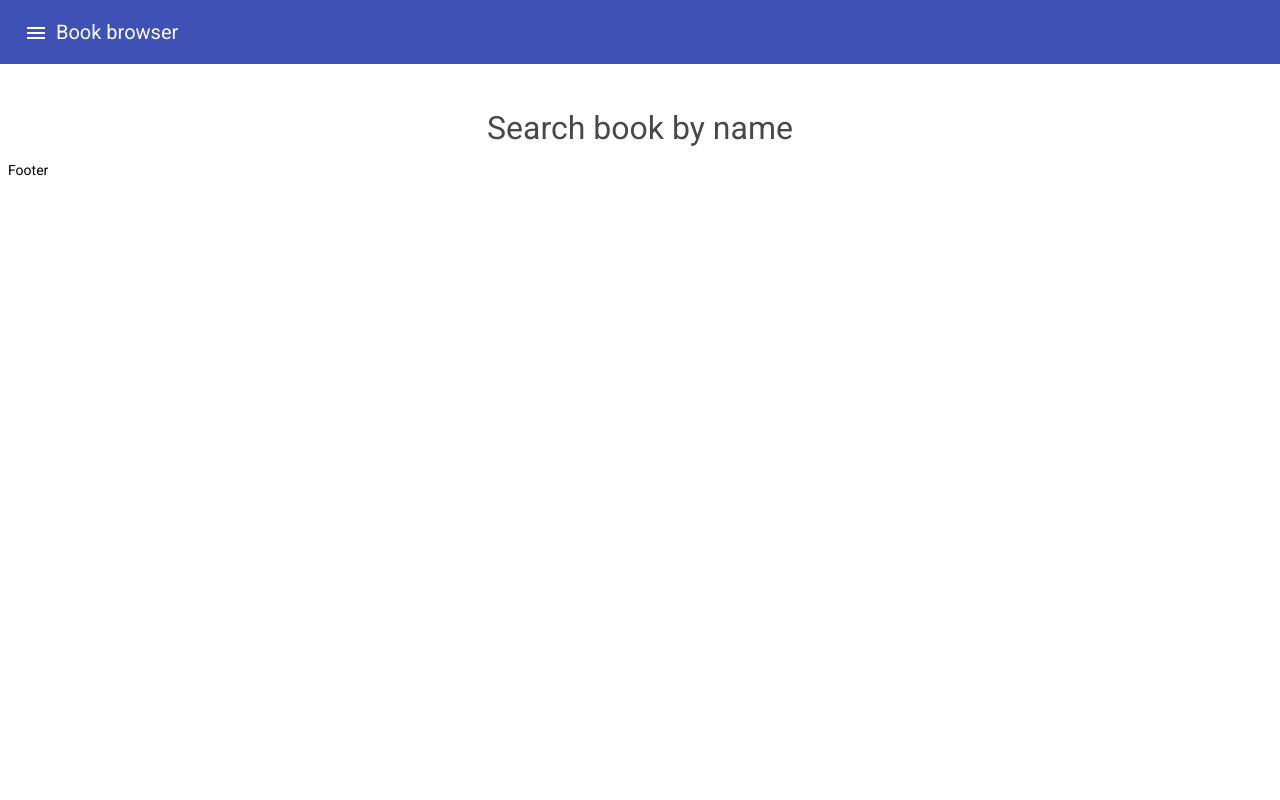
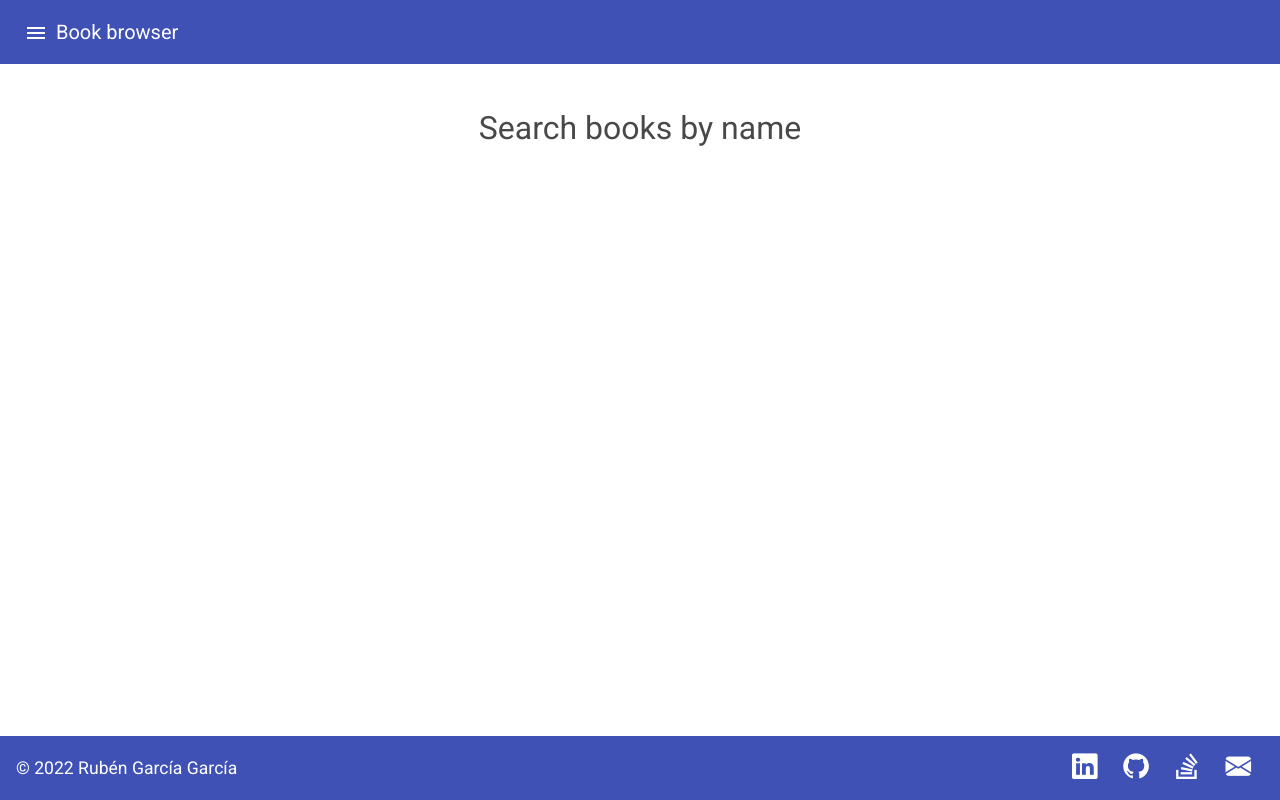
Before and after one commit to rubentxogg/book-browser, an Angular app: page /books-by-name in a window 1280 px wide. Built offline with nearby package versions, Linux system fonts and the light colour scheme.

Commit message:
[ADD] footer

```diff
--- a/package.json
+++ b/package.json
@@ -20,6 +20,7 @@
     "@angular/platform-browser": "^14.0.0",
     "@angular/platform-browser-dynamic": "^14.0.0",
     "@angular/router": "^14.0.0",
+    "bootstrap-icons": "^1.8.3",
     "rxjs": "~7.5.0",
     "tslib": "^2.3.0",
     "zone.js": "~0.11.4"
--- a/src/app/app.component.html
+++ b/src/app/app.component.html
@@ -1,7 +1,5 @@
 <app-header></app-header>
 <section>
-  <div class="card-container">
-    <router-outlet></router-outlet>
-  </div>
+  <router-outlet></router-outlet>
 </section>
-<footer>Footer</footer>
+<app-footer></app-footer>
--- a/src/app/app.module.ts
+++ b/src/app/app.module.ts
@@ -11,6 +11,7 @@ import { HeaderComponent } from './components/header/header.component';
 import { FormsModule } from '@angular/forms';
 import { Top15BooksComponent } from './views/top15-books/top15-books.component';
 import { BooksByNameComponent } from './views/books-by-name/books-by-name.component';
+import { FooterComponent } from './components/footer/footer.component';
 
 
 @NgModule({
@@ -20,6 +21,7 @@ import { BooksByNameComponent } from './views/books-by-name/books-by-name.compon
     HeaderComponent,
     Top15BooksComponent,
     BooksByNameComponent,
+    FooterComponent,
   ],
   imports: [
     BrowserModule,
--- a/src/app/views/books-by-name/books-by-name.component.html
+++ b/src/app/views/books-by-name/books-by-name.component.html
@@ -1 +1 @@
-<h1>Search book by name</h1>
+<h1>Search books by name</h1>
--- a/src/styles.css
+++ b/src/styles.css
@@ -1,4 +1,5 @@
 @import "../node_modules/@angular/material/prebuilt-themes/indigo-pink.css";
+@import "~bootstrap-icons/font/bootstrap-icons.css";
 
 :root {
   --white: #fff;
@@ -11,6 +12,11 @@
   font-family: 'Roboto', sans-serif;
 }
 
+body {
+  margin: 0;
+  padding: 0;
+}
+
 h1 {
   font-size: 2rem !important;
   margin-top: 7rem !important;
```
Also changed, not shown: 1 other file (tests, documents, lock files or other folders).
